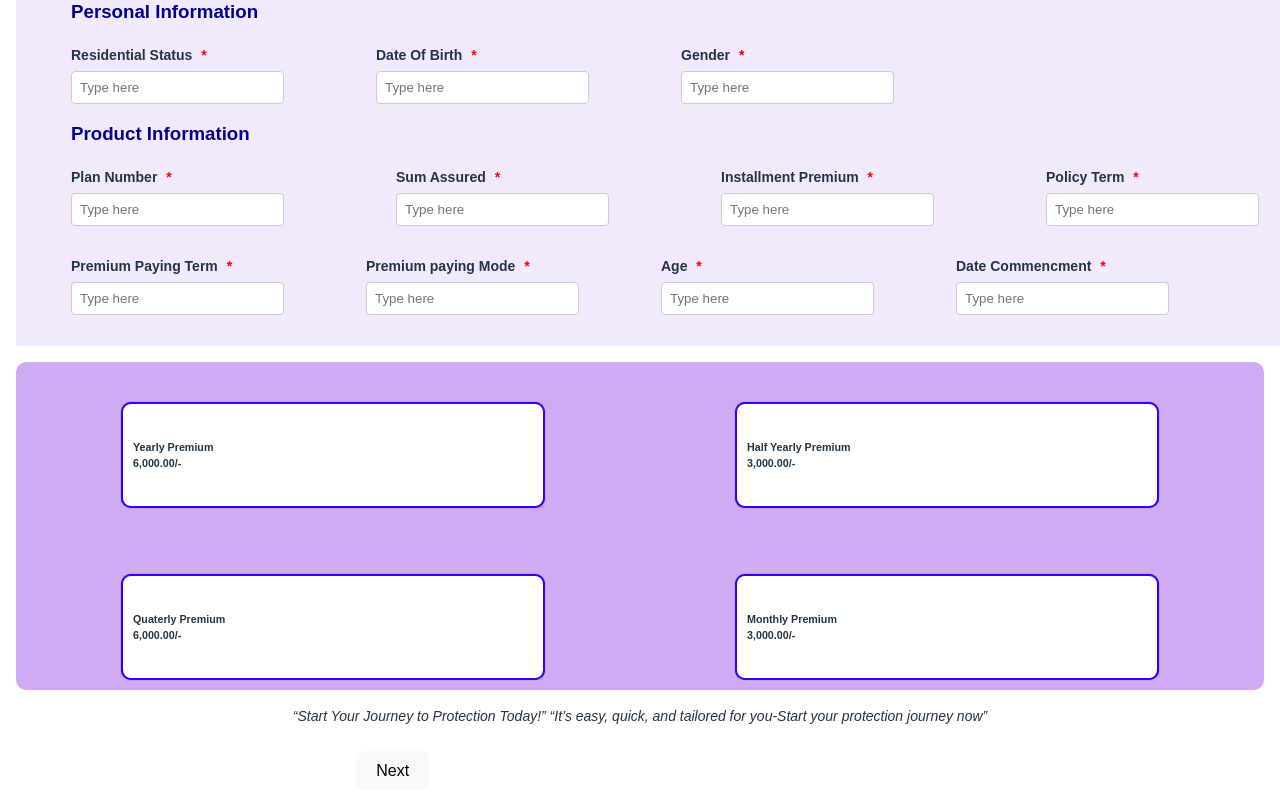
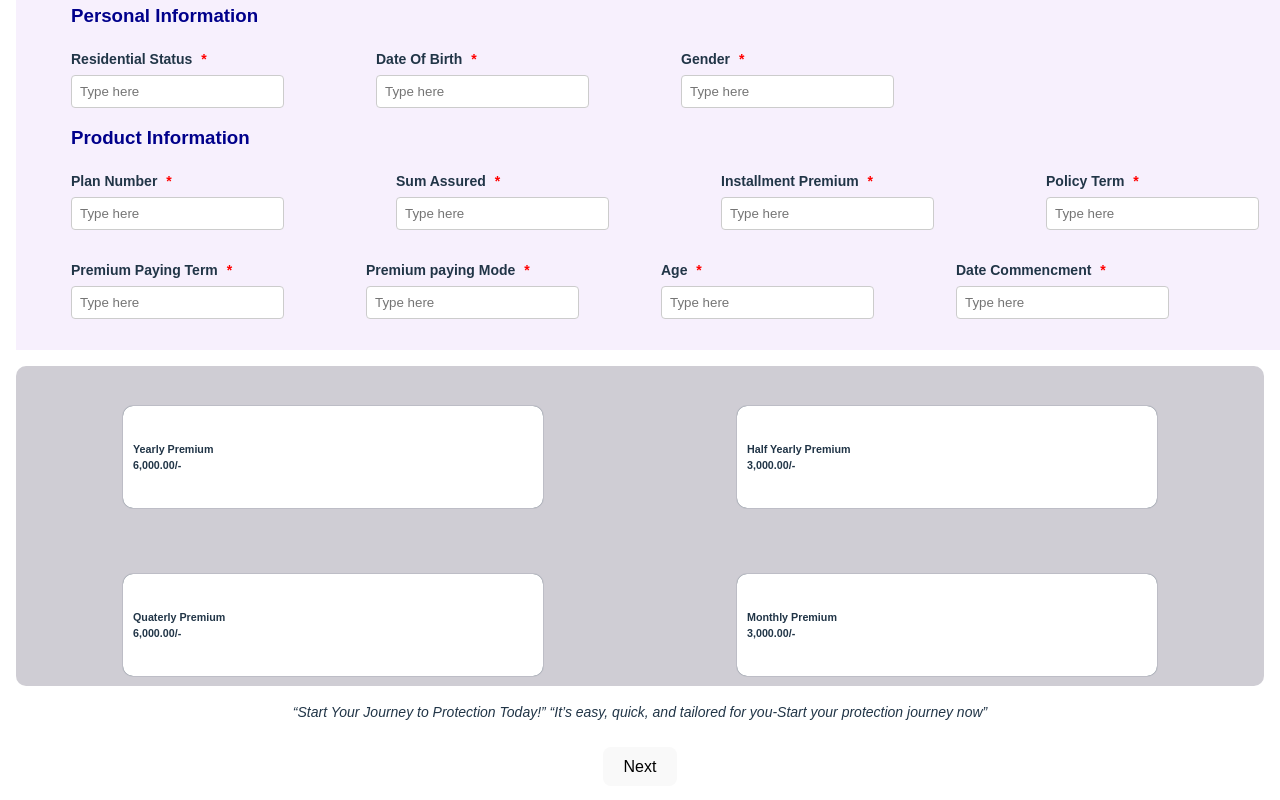
Before and after one commit to Praneethvarma807/InsurancePage, a React (Vite) app: page /form2 in a window 1280 px wide. Shown: the part 255-1055 px from the top of the page. Built offline with nearby package versions, Linux system fonts and the light colour scheme.

Commit message:
Update insuranceFormpages.css

```diff
--- a/src/insuranceFormpages.css
+++ b/src/insuranceFormpages.css
@@ -69,13 +69,13 @@ body {
 .Insuranceform0-group-div {
   display: flex;
   justify-content: space-evenly;
-  border-radius: 40px;
+
   border: black;
   width: 100%;
   right: 30%;
+  border-radius: 10px;
   align-items: center;
-  box-shadow: 1px 1px 10px;
-  background-color: #8a2be233;
+  background-color: #07070733;
 }
 
 .Insuranceform-group {
@@ -221,8 +221,9 @@ span {
   padding: 10px 20px;
   border: #fff;;
   border-radius: 10px;
+  text-align: center;
   color: #000;
-  margin-inline-start:20em;
+
 
 }
 .form-submit-div1{
@@ -230,15 +231,14 @@ span {
   border: #fff;;
   border-radius: 10px;
   color: #000;
-  margin-inline-start: 20em;
+  text-align: center;
 
 }
 .form-submit-div2{
   padding: 10px 20px;
 
   border-radius: 10px;
-  margin-inline-start: 35em;
-
+text-align: center;
 }
 
 
@@ -253,7 +253,7 @@ span {
 
 .insurancefrompage1-div {
   width: 80%;
-  margin-top: 100em;
+  margin-top: 150em;
   margin: auto;
   font-family: Arial, sans-serif;
 }
@@ -355,7 +355,7 @@ a:hover {
 }
 
 .insurancefrompage2-div2 {
-  background-color: #892be21a;
+  background-color: #ac6aeb1a;
   padding-top: 10px;
   width: 100%;
   margin-right: 400px;
@@ -401,7 +401,7 @@ a:hover {
 
 .insurancefrompage2-div3 {
   margin-top: 10px;
-  background-color: #892be265;
+  background-color: #87829365;
   border-radius: 10px;
 }
 
@@ -413,7 +413,6 @@ a:hover {
 }
 
 .insurancefrompage2-div3-ul1 li {
-  border: 2px solid #3300ff;
   border-radius: 10px;
   margin-top: 30px;
   box-shadow: 0px 0px 1px;
```
